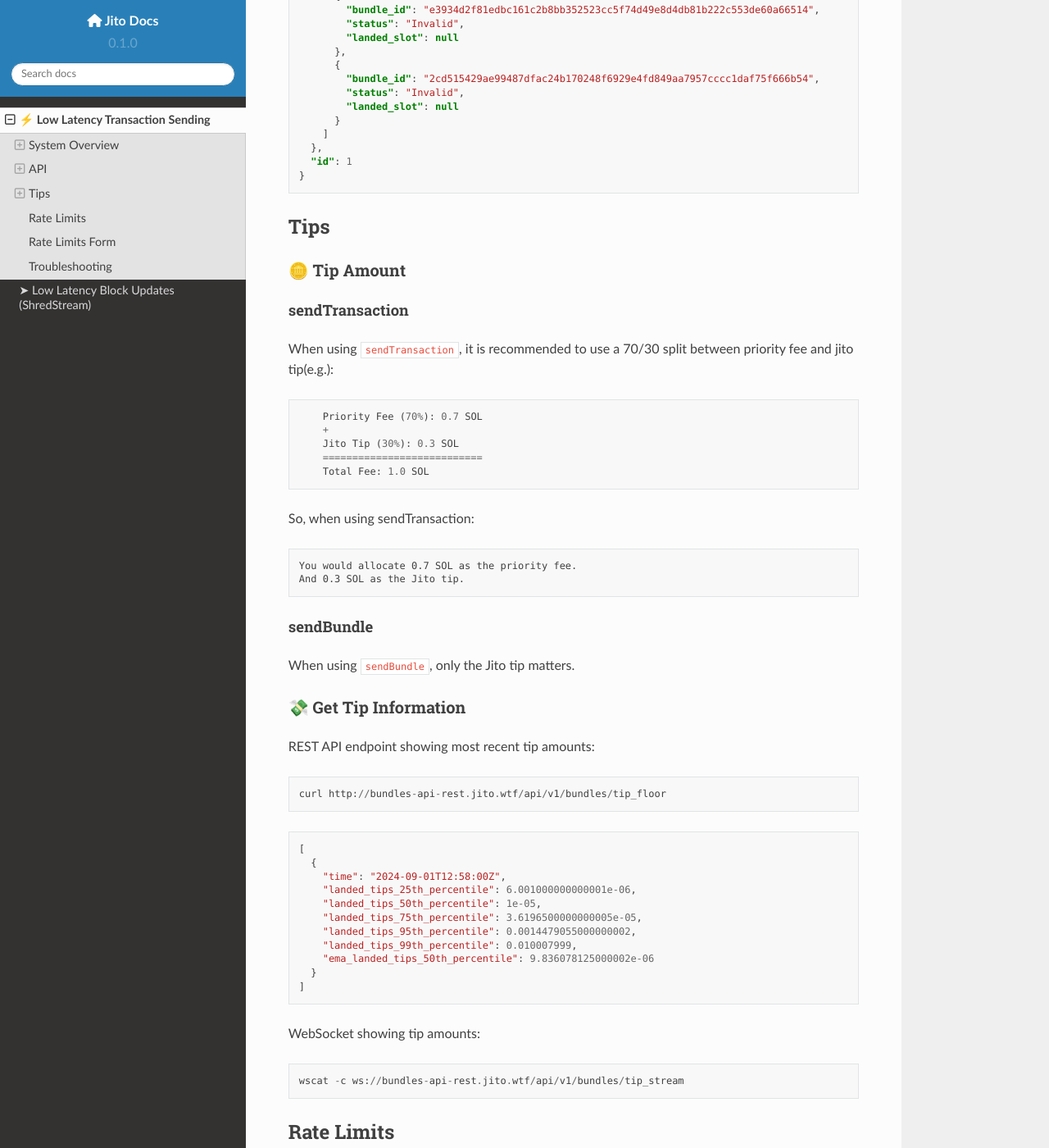
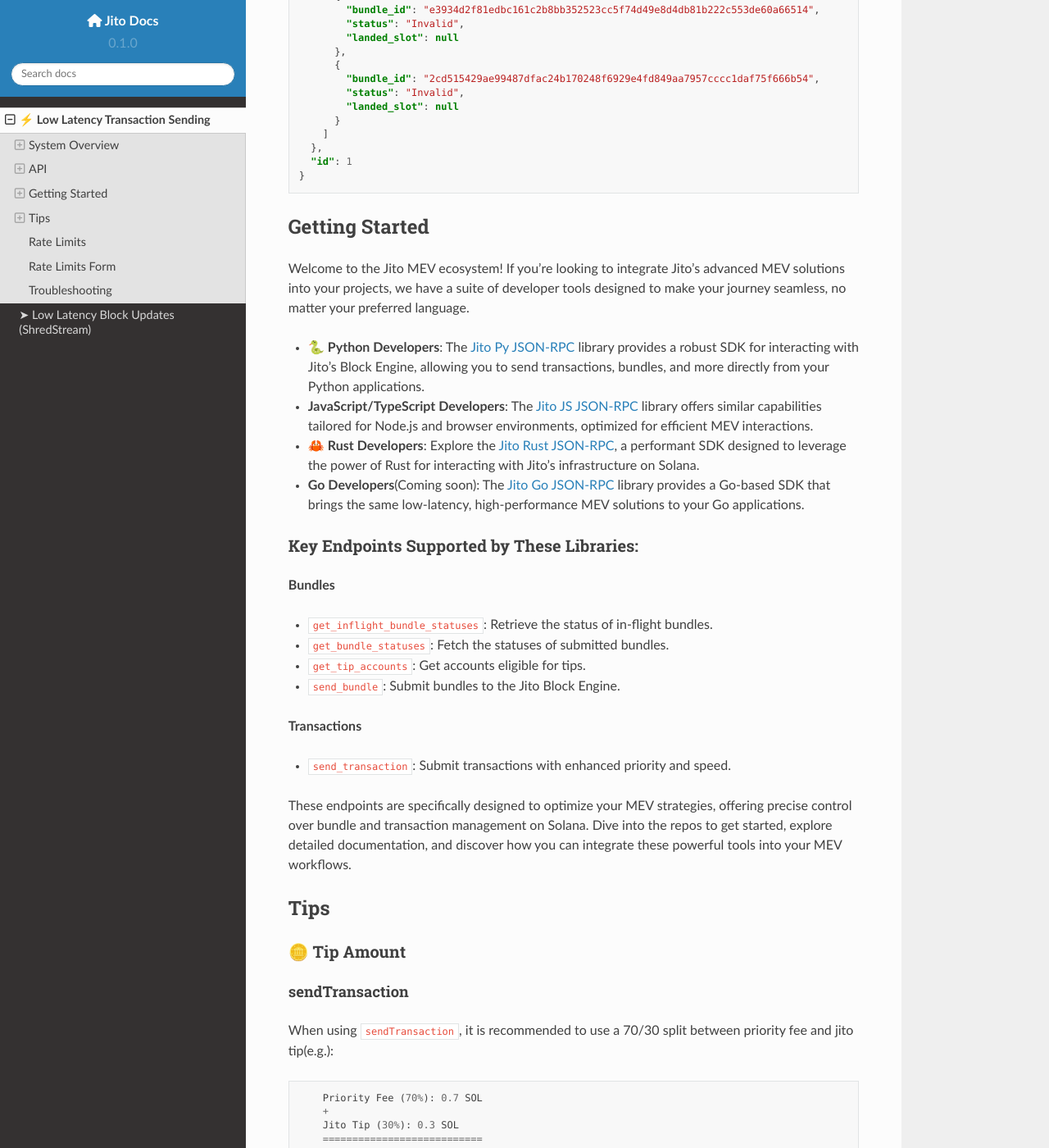
Before and after one commit to jito-labs/jito-docs, a Sphinx documentation site: the page built from docs/source/lowlatencytxnsend.md, in a window 1280 px wide and 1400 px high, scrolled down 11243 px. Shown: the whole window at 82% size. Built offline with Sphinx 7.4.7 and the Read the Docs theme 2.0.0, drawn with Linux system fonts in a browser that asks for light colours.

Commit message:
Update lowlatencytxnsend.md

````diff
--- a/docs/source/lowlatencytxnsend.md
+++ b/docs/source/lowlatencytxnsend.md
@@ -409,6 +409,30 @@
 }
 ```
 
+## Getting Started
+
+Welcome to the Jito MEV ecosystem! If you're looking to integrate Jito's advanced MEV solutions into your projects, we have a suite of developer tools designed to make your journey seamless, no matter your preferred language.
+
+- 🐍 **Python Developers**: The [Jito Py JSON-RPC](https://github.com/jito-labs/jito-py-rpc) library provides a robust SDK for interacting with Jito’s Block Engine, allowing you to send transactions, bundles, and more directly from your Python applications.
+
+- **JavaScript/TypeScript Developers**: The [Jito JS JSON-RPC](https://github.com/jito-labs/jito-js-rpc) library offers similar capabilities tailored for Node.js and browser environments, optimized for efficient MEV interactions.
+
+- 🦀 **Rust Developers**: Explore the [Jito Rust JSON-RPC](https://github.com/jito-labs/jito-rust-rpc), a performant SDK designed to leverage the power of Rust for interacting with Jito’s infrastructure on Solana.
+
+- **Go Developers**(Coming soon): The [Jito Go JSON-RPC](https://github.com/jito-labs/jito-go-rpc) library provides a Go-based SDK that brings the same low-latency, high-performance MEV solutions to your Go applications.
+
+### Key Endpoints Supported by These Libraries:
+**Bundles**
+- `get_inflight_bundle_statuses`: Retrieve the status of in-flight bundles.
+- `get_bundle_statuses`: Fetch the statuses of submitted bundles.
+- `get_tip_accounts`: Get accounts eligible for tips.
+- `send_bundle`: Submit bundles to the Jito Block Engine.
+
+**Transactions**
+- `send_transaction`: Submit transactions with enhanced priority and speed.
+
+These endpoints are specifically designed to optimize your MEV strategies, offering precise control over bundle and transaction management on Solana. Dive into the repos to get started, explore detailed documentation, and discover how you can integrate these powerful tools into your MEV workflows.
+
 ## Tips
 
 ### 🪙 Tip Amount
````
